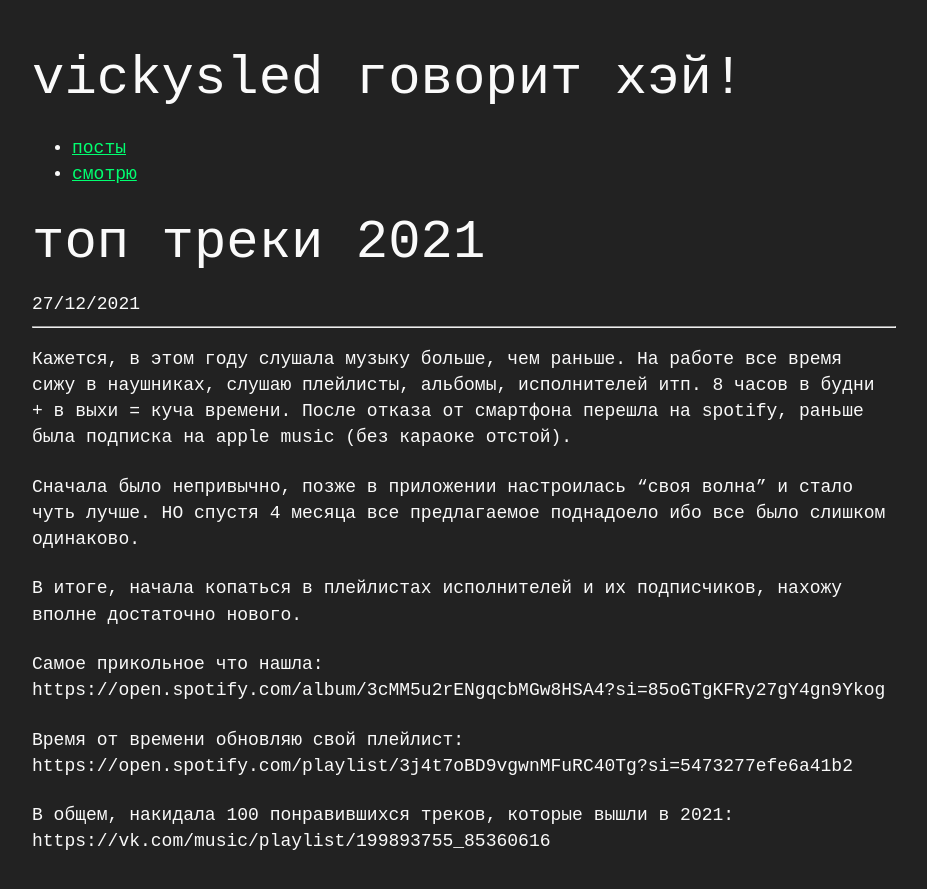
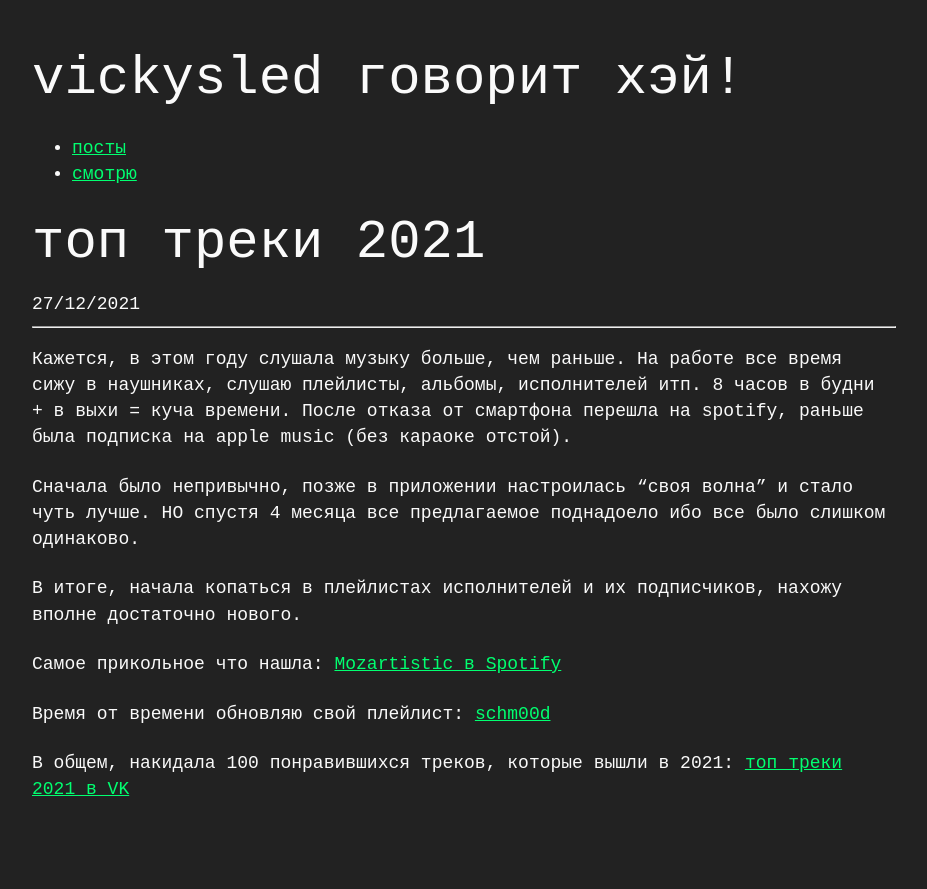
Before and after one commit to vickysled/vickysled.github.io, a Jekyll site: the page built from _posts/2021-12-27-top-tracks2021.md, in a window 1280 px wide. Shown: the top 889 px of the page, without its empty margins (176-1103 px from the left). Built offline with Jekyll 4.4.1, drawn with Linux system fonts in a browser that asks for light colours.

Commit message:
Update 2021-12-27-top-tracks2021.md

```diff
--- a/_posts/2021-12-27-top-tracks2021.md
+++ b/_posts/2021-12-27-top-tracks2021.md
@@ -10,8 +10,8 @@ date:   2021-12-27 22:40:09
 
 В итоге, начала копаться в плейлистах исполнителей и их подписчиков, нахожу вполне достаточно нового.
 
-Самое прикольное что нашла: https://open.spotify.com/album/3cMM5u2rENgqcbMGw8HSA4?si=85oGTgKFRy27gY4gn9Ykog
+Самое прикольное что нашла: [Mozartistic в Spotify](https://open.spotify.com/album/3cMM5u2rENgqcbMGw8HSA4?si=85oGTgKFRy27gY4gn9Ykog)
 
-Время от времени обновляю свой плейлист: https://open.spotify.com/playlist/3j4t7oBD9vgwnMFuRC40Tg?si=5473277efe6a41b2
+Время от времени обновляю свой плейлист: [schm00d](https://open.spotify.com/playlist/3j4t7oBD9vgwnMFuRC40Tg?si=5473277efe6a41b2)
 
-В общем, накидала 100 понравившихся треков, которые вышли в 2021: https://vk.com/music/playlist/199893755_85360616
+В общем, накидала 100 понравившихся треков, которые вышли в 2021: [топ треки 2021 в VK](https://vk.com/music/playlist/199893755_85360616)
```
